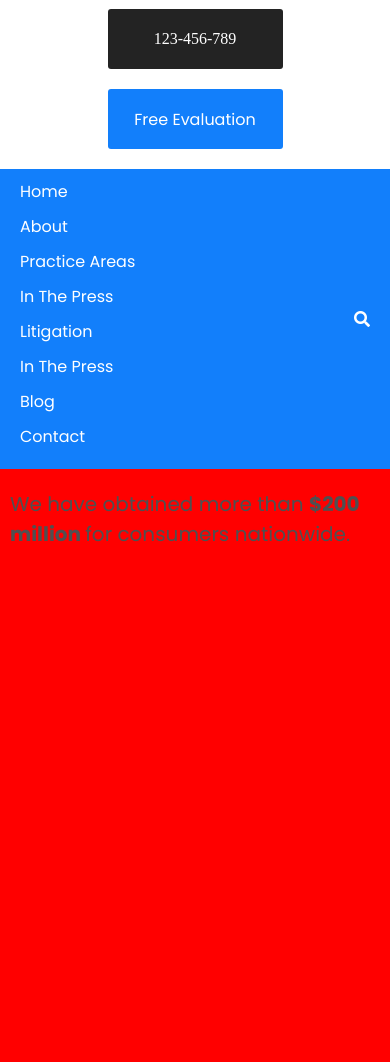
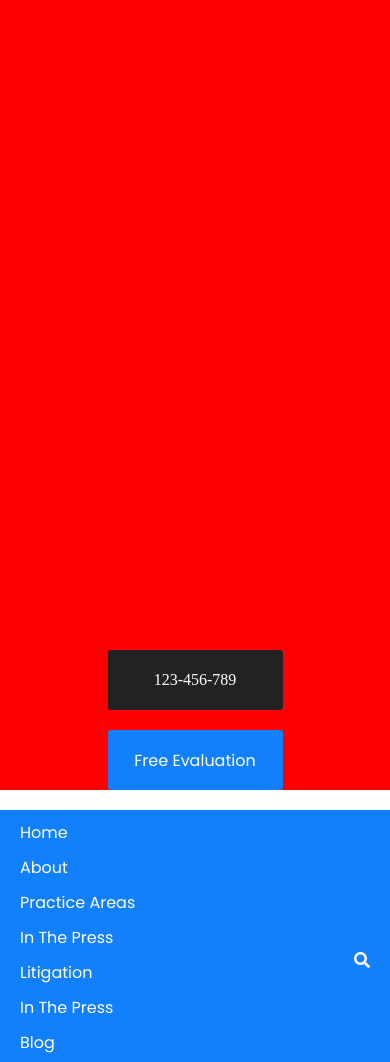
Before and after one commit to Kalyani-wal/hello-world, a plain HTML site: page index.html in a window 390 px wide. Shown: the part 74-1136 px from the top of the page. Drawn offline with Linux system fonts and the light colour scheme.

Commit message:
sgfs fdf

```diff
--- a/style.css
+++ b/style.css
@@ -401,6 +401,9 @@ body * {
 @media (max-width: 767px) {
 	.container-logo {
 		flex-direction: column;
+		height: 100vh; /* Fallback for browsers that do not support Custom Properties */
+  		height: calc(var(--vh, 1vh) * 100);
+		  background: red;
 	}
 	.leftc-logo {
 		margin-bottom: 25px;
@@ -412,10 +415,7 @@ body * {
 		margin-bottom: 10px;
 	}
 	.wrapper-banner {
-		background: red;
 		padding: 20px 0;
-		height: 100vh; /* Fallback for browsers that do not support Custom Properties */
-  		height: calc(var(--vh, 1vh) * 100);
 	}
 	.wrapper-banner p {
 		font-size: 20px;
```
